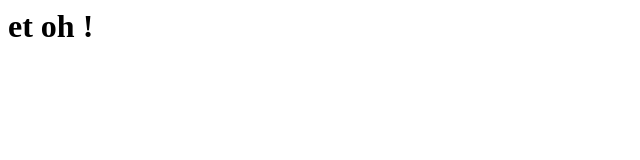
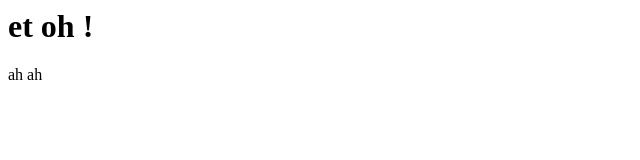
Before and after one commit to nonomaine/git-4, a plain HTML site: page index.html in a window 1280 px wide. Shown: the full height of the page, 0-640 px from the left. Drawn offline with Linux system fonts and the light colour scheme.

Commit message:
mise en place d'un paragraphe

```diff
--- a/index.html
+++ b/index.html
@@ -9,5 +9,6 @@
 </head>
 <body>
     <h1> et oh !</h1>
+    <p> ah ah</p>
 </body>
 </html>
```
